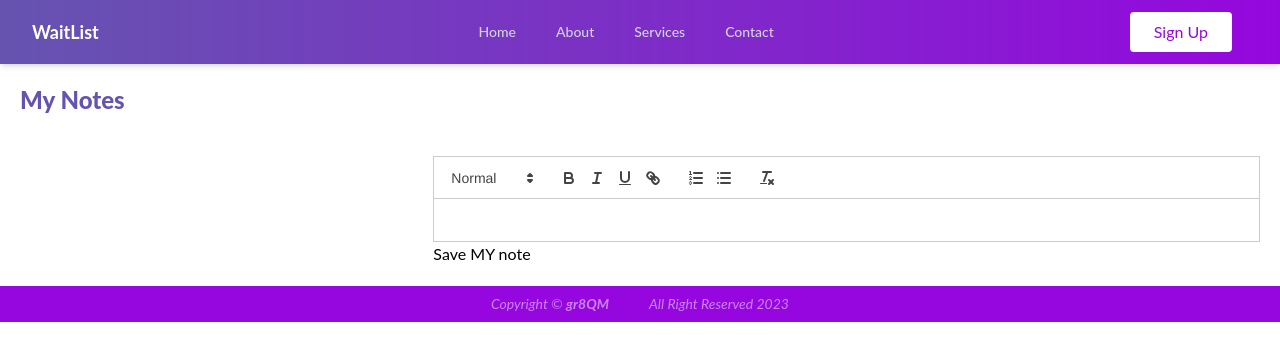
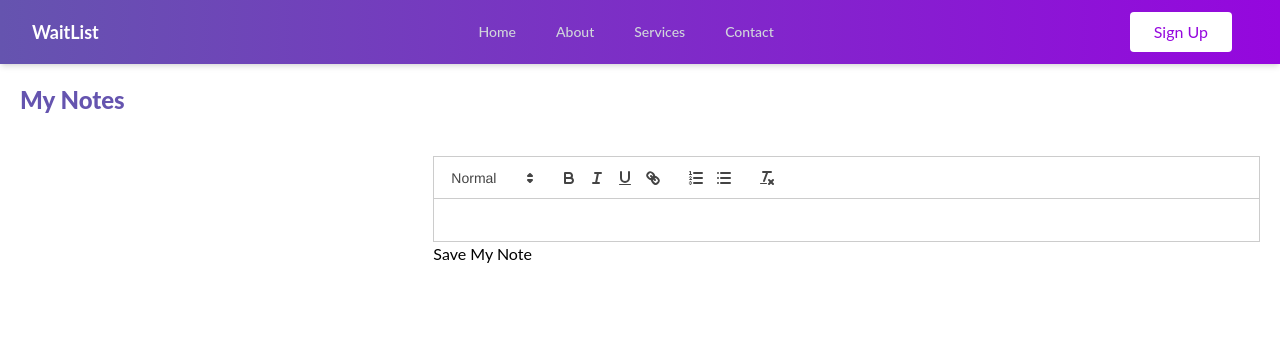
Before and after one commit to SodiqOgundairo/WaitList, a React (Create React App) app: page /app in a window 1280 px wide. Shown: the top 360 px of the page. Built offline with nearby package versions, Linux system fonts and the light colour scheme.

Commit message:
fix: notes can be updated

```diff
--- /dev/null
+++ b/src/components/NoteSave.jsx
@@ -0,0 +1,51 @@
+import React, { useState, useEffect } from "react";
+
+const NoteSave = () => {
+  const [content, setContent] = useState("")
+  const [notes, setNotes] = useState([])
+
+  const handleSave = () => {
+    const parser = new DOMParser()
+    const doc = parser.parseFromString(content, 'text/html')
+    const firstLine = doc.querySelector('body > *')
+
+    let noteName = ""
+    if (firstLine) {
+      noteName = firstLine.textContent.trim()
+    }
+
+    const newNote = { name: noteName, content: content };
+
+    const existingNoteIndex = notes.findIndex(note => note.name === noteName)
+
+    if (existingNoteIndex !== -1) {
+      // If the note already exists, update it
+      notes[existingNoteIndex] = newNote
+      setNotes(notes)
+      localStorage.setItem("notes", JSON.stringify(notes));
+      alert("Note saved successfully!");
+    } else {
+      // If note doesn't exist, add it to the notes array
+      notes.push(newNote)
+      setNotes(notes)
+      localStorage.setItem("notes", JSON.stringify(notes));
+      alert("Note added successfully!");
+    }
+  }
+
+  useEffect(() => {
+    const storedNotes = localStorage.getItem("notes");
+    if (storedNotes) {
+      const parsedNotes = JSON.parse(storedNotes);
+      setNotes(parsedNotes);
+    }
+  }, []);
+
+  return (
+    <div>
+      <button onClick={handleSave}>Save</button>
+    </div>
+  );
+};
+
+export default NoteSave;
--- a/src/pages/Note.jsx
+++ b/src/pages/Note.jsx
@@ -1,5 +1,4 @@
 import { useEffect, useState } from "react";
-import Footer from "../components/Footer";
 import Nav from "../components/Nav";
 import ReactQuill from "react-quill";
 import "react-quill/dist/quill.snow.css";
@@ -7,28 +6,40 @@ import "react-quill/dist/quill.snow.css";
 const Note = () => {
   const [content, setContent] = useState("");
   const [notes, setNotes] = useState([]);
+  const [editingIndex, setEditingIndex] = useState(-1);
 
   const handleChange = (value) => {
-    // const plainText = value.replace(/\n/g, "").trim();
     setContent(value);
   };
 
   const handleSave = () => {
-    const parser = new DOMParser()
-    const doc = parser.parseFromString(content, 'text/html')
-    const firstLine = doc.querySelector('body > *')
+    const parser = new DOMParser();
+    const doc = parser.parseFromString(content, "text/html");
+    const firstLine = doc.querySelector("body > *");
 
-    let noteName = ""
-    if(firstLine) {
-      noteName = firstLine.textContent.trim()
+    let noteName = "";
+    if (firstLine) {
+      noteName = firstLine.textContent.trim();
     }
 
     const newNote = { name: noteName, content: content };
-    const updatedNotes = [...notes, newNote];
-    setNotes(updatedNotes);
 
-    localStorage.setItem("notes", JSON.stringify(updatedNotes));
-    alert("Note saved successfully!");
+    const existingNoteIndex = notes.findIndex((note) => note.name === noteName);
+
+    if (existingNoteIndex !== -1) {
+      // If the note already exists, update it
+      const updatedNotes = [...notes];
+      updatedNotes[existingNoteIndex] = newNote;
+      setNotes(updatedNotes);
+      localStorage.setItem("notes", JSON.stringify(updatedNotes));
+      alert("Note saved successfully!");
+    } else {
+      // If note doesn't exist, add it to the notes array
+      const updatedNotes = [...notes, newNote];
+      setNotes(updatedNotes);
+      localStorage.setItem("notes", JSON.stringify(updatedNotes));
+      alert("Note saved successfully!");
+    }
   };
 
   const handleDelete = (index) => {
@@ -38,6 +49,12 @@ const Note = () => {
 
     localStorage.setItem("notes", JSON.stringify(updatedNotes));
     alert("Note deleted successfully!");
+  };
+
+  const handleEdit = (index) => {
+    const note = notes[index];
+    setContent(note.content);
+    setEditingIndex(index);
   };
 
   useEffect(() => {
@@ -56,19 +73,38 @@ const Note = () => {
         <div className="w-2/6 px-10">
           <ul>
             {notes.map((note, index) => (
-              <li key={index}>
+              <li className="my-4" key={index}>
                 {note.name}
-                <button onClick={() => handleDelete(index)}>Delete</button>
+                <div className="flex justify-between gap-5 w-full">
+                  <button
+                    className="text-sm text-white px-2 bg-theme py-1 rounded-md"
+                    onClick={() => handleEdit(index)}
+                  >
+                    Edit
+                  </button>
+                  <button
+                    className="text-sm text-white px-2 bg-red-600 py-1 rounded-md"
+                    onClick={() => handleDelete(index)}
+                  >
+                    Delete
+                  </button>
+                </div>
               </li>
             ))}
           </ul>
         </div>
         <div className="w-4/6">
-          <ReactQuill theme="snow" value={content} onChange={handleChange} />
-          <button onClick={() => handleSave()}>Save MY note</button>
+          <ReactQuill
+            theme="snow"
+            value={content}
+            onChange={handleChange}
+            editing={{
+              value: editingIndex !== -1,
+            }}
+          />
+          <button onClick={() => handleSave()}>Save My Note</button>
         </div>
       </div>
-      <Footer />
     </>
   );
 };
```
